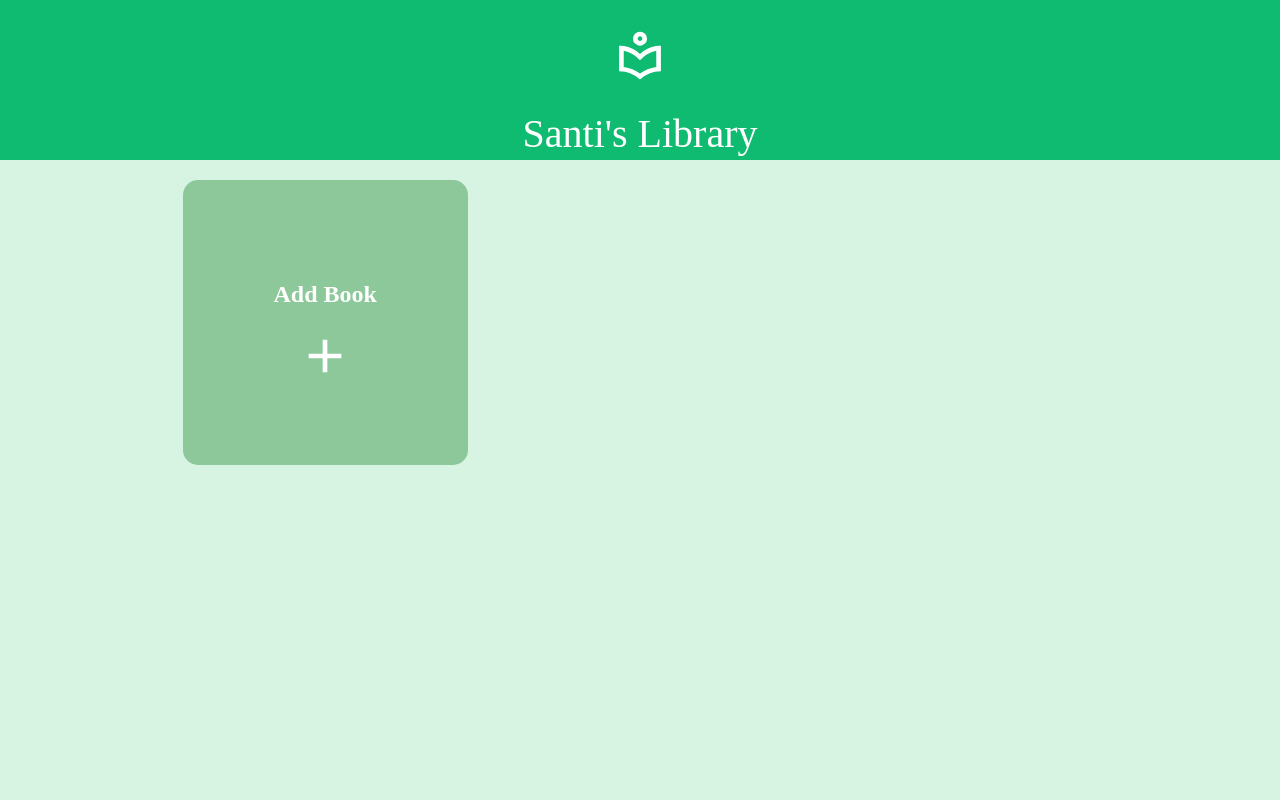
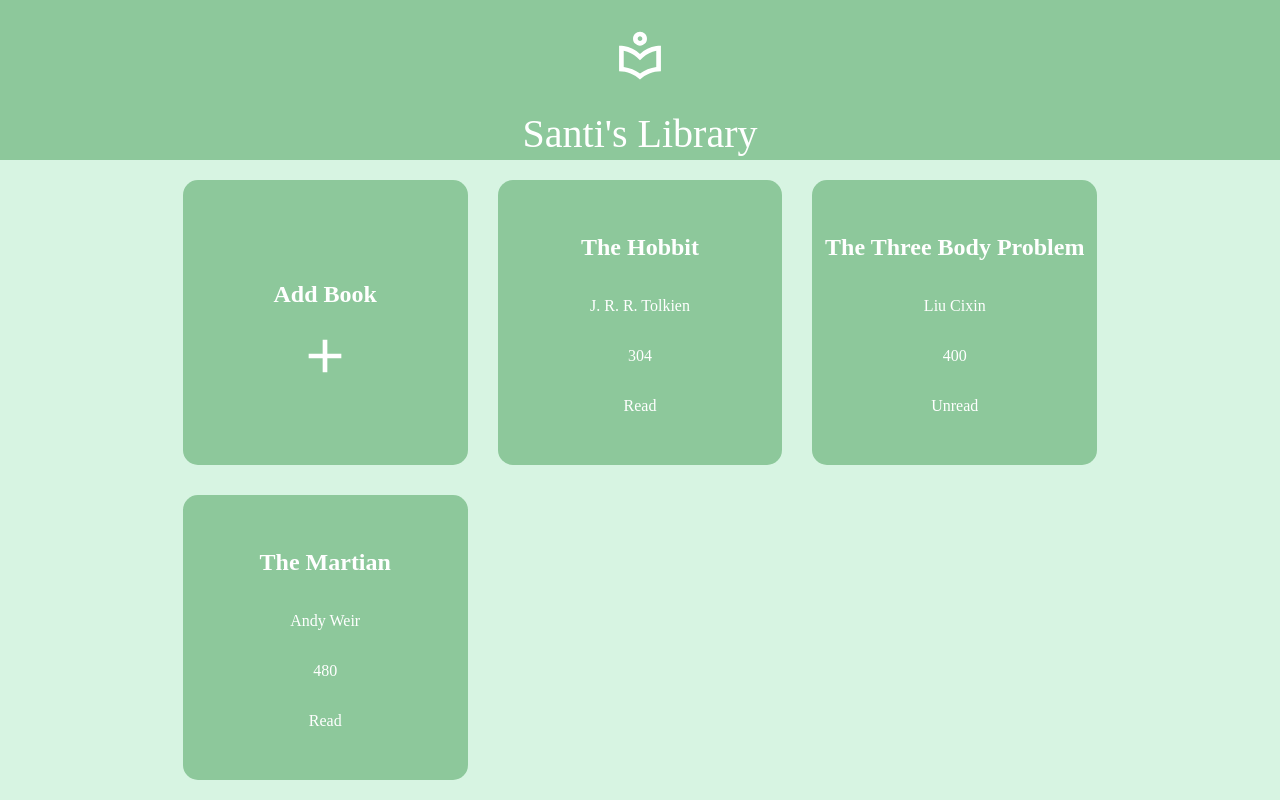
Before and after one commit to SantiagoCuevas/Library, a plain HTML site: page index.html in a window 1280 px wide. Drawn offline with Linux system fonts and the light colour scheme.

Commit message:
display books

```diff
--- a/index.html
+++ b/index.html
@@ -5,7 +5,7 @@
     <meta name="viewport" content="width=device-width, initial-scale=1.0" />
     <title>Santi's Library</title>
     <link rel="stylesheet" href="style.css" />
-    <script src="script.js"></script>
+    <script src="script.js" defer></script>
   </head>
   <body>
     <div class="container">
@@ -20,7 +20,7 @@
       </div>
       <div class="content">
         <div class="book-grid">
-          <div class="add-book-card book-card">
+          <div class="add-book-card">
             <h2 class="white-text">Add Book</h2>
             <img src="logo/plus.svg" class="logo filter-white" />
           </div>
--- a/script.js
+++ b/script.js
@@ -17,4 +17,18 @@ addBookToLibrary("The Three Body Problem", "Liu Cixin", 400, false);
 
 addBookToLibrary("The Martian", "Andy Weir", 480, true);
 
-console.log(myLibrary);
+for (i = 0; i < myLibrary.length; i++) {
+  const bookGrid = document.querySelector(".book-grid");
+  const bookCard = document.createElement("div");
+
+  bookCard.classList.add("book-card");
+  bookCard.innerHTML = `
+  <h2 class="white-text title">${myLibrary[i].title}</h2>
+  <p class="white-text author">${myLibrary[i].author}</p>
+  <p class="white-text">${myLibrary[i].pages}</p>
+  <p class="white-text">${myLibrary[i].read ? "Read" : "Unread"}</p>
+  `;
+  bookGrid.appendChild(bookCard);
+
+  console.log("hi");
+}
--- a/style.css
+++ b/style.css
@@ -21,7 +21,7 @@ body {
 
 .header {
   height: 20vh;
-  background-color: #0ebb70;
+  background-color: #8dc89b;
   display: flex;
   justify-content: center;
   align-items: center;
@@ -69,11 +69,17 @@ body {
   flex-direction: column;
   justify-content: center;
   align-items: center;
+  background-color: #8dc89b;
+  border-radius: 15px;
 }
 
 .book-card {
   background-color: #8dc89b;
   border-radius: 15px;
+  display: flex;
+  flex-direction: column;
+  justify-content: center;
+  align-items: center;
 }
 
 .white-text {
```
